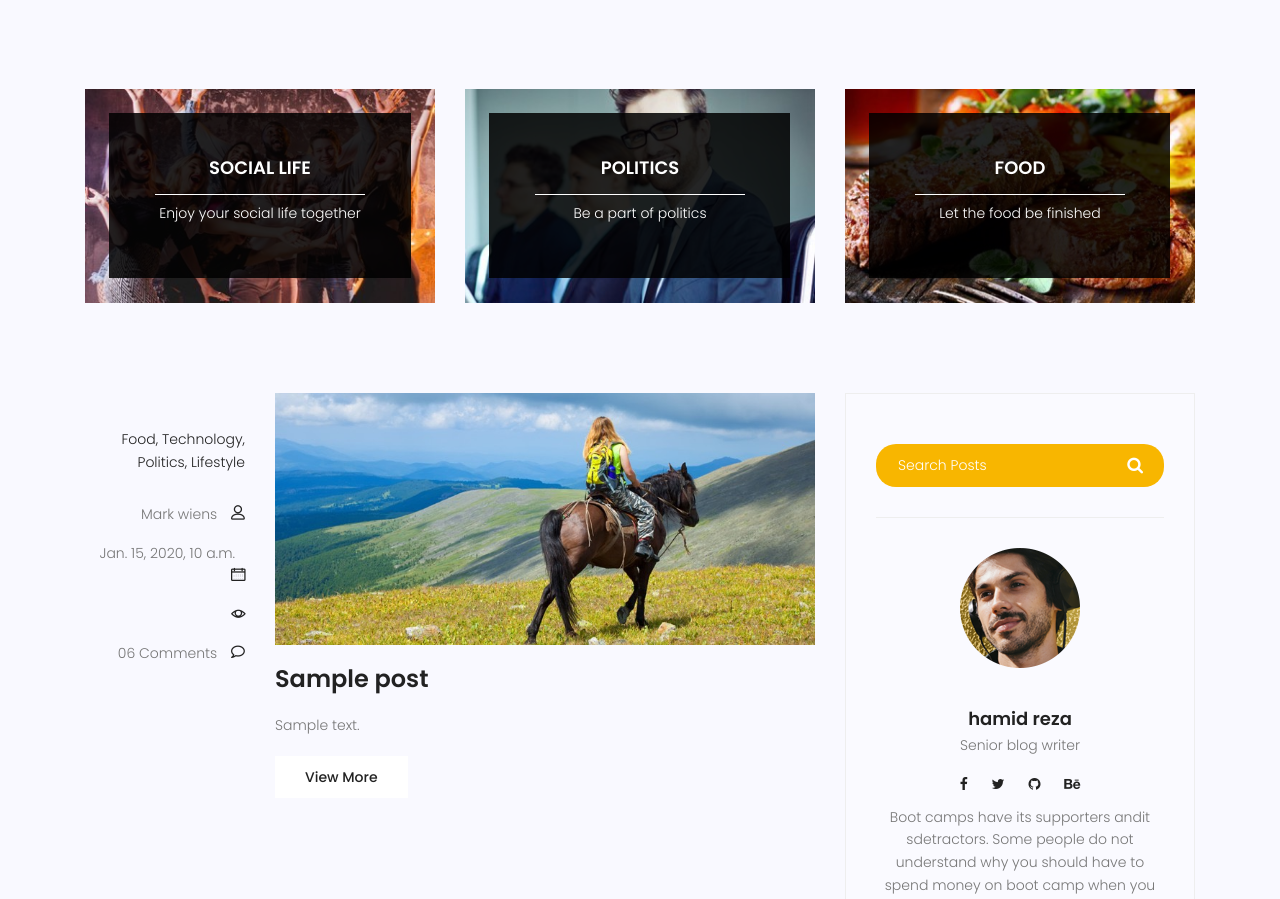
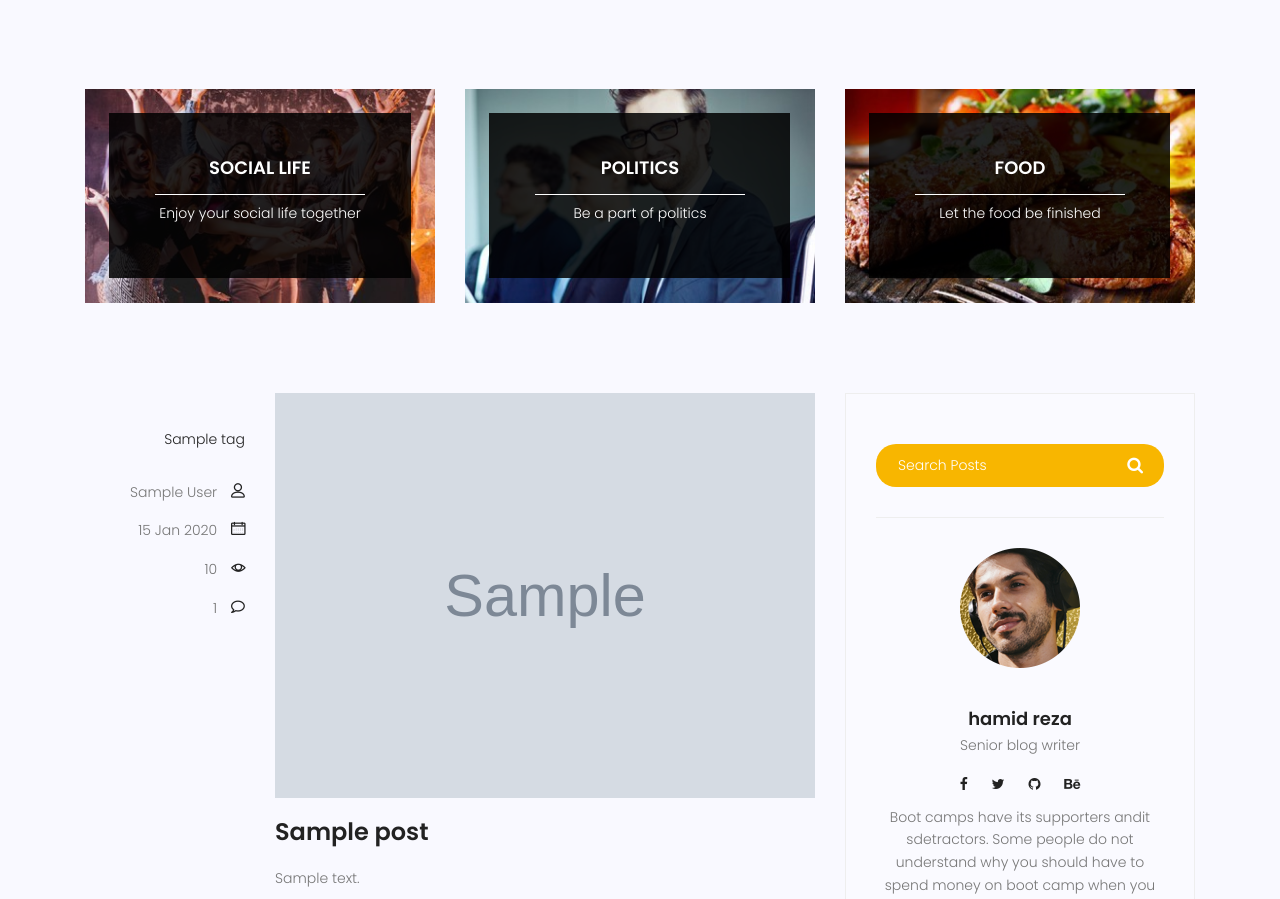
Before and after one commit to django1401/first_django_project, a Django app: page /blog in a window 1280 px wide. Shown: the part 689-1588 px from the top of the page. Run offline with Django 4.2, Linux system fonts and the light colour scheme; tables that the repository leaves empty hold one stand-in row (values such as "Sample post"); grey boxes marked "Sample" are stand-in pictures; some libraries are stand-ins or nearby versions.

Commit message:
complete post model
model post complated

```diff
--- a/blog/admin.py
+++ b/blog/admin.py
@@ -1,5 +1,5 @@
 from django.contrib import admin
-from .models import Post
+from .models import Post, Category, Tags
 
 # Register your models here.
 
@@ -9,3 +9,7 @@ class PostAdmin(admin.ModelAdmin):
     list_filter = ['status']
     search_fields = ['title']
     empty_value_display = 'empty_value'
+
+
+admin.site.register(Category)
+admin.site.register(Tags)
--- a/blog/models.py
+++ b/blog/models.py
@@ -1,15 +1,32 @@
 from django.db import models
+from django.contrib.auth.models import User
 
-# Create your models here.
+
+class Category(models.Model):
+    name = models.CharField(max_length=200)
+    def __str__(self):
+        return self.name
+
+
+class Tags(models.Model):
+    name = models.CharField(max_length=200)
+    def __str__(self):
+        return self.name
+
+
+
+
 
 class Post(models.Model):
-    #image
-    #author
-    #category
+    image =models.ImageField(upload_to='blog', default='default.jpg')
+    author = models.ForeignKey(User, on_delete=models.CASCADE)
+    category = models.ManyToManyField(Category)
+    tag = models.ManyToManyField(Tags)
     #comments
     title = models.CharField(max_length=255)
     content = models.TextField()
     counted_views = models.IntegerField(default=0)
+    counted_comments = models.IntegerField(default=0)
     status = models.BooleanField(default=False)
     created_date = models.DateTimeField(auto_now_add=True)
     updated_date = models.DateTimeField(auto_now=True)
--- a/requirement.txt
+++ b/requirement.txt
@@ -1,5 +1,11 @@
 asgiref==3.6.0
 backports.zoneinfo==0.2.1
 Django==4.1.7
+numpy==1.24.2
+pandas==1.5.3
+Pillow==9.5.0
+python-dateutil==2.8.2
+pytz==2022.7.1
+six==1.16.0
 sqlparse==0.4.3
 tzdata==2022.7
--- a/template/blog/blog-home.html
+++ b/template/blog/blog-home.html
@@ -92,25 +92,24 @@
 				<div class="single-post row">
 					<div class="col-lg-3  col-md-3 meta-details">
 						<ul class="tags">
-							<li><a href="#">Food,</a></li>
-							<li><a href="#">Technology,</a></li>
-							<li><a href="#">Politics,</a></li>
-							<li><a href="#">Lifestyle</a></li>
+							{% for tag in post.tag.all %}
+							<li><a href="#">{{tag.name}}</a></li>
+							{% endfor %}
 						</ul>
 						<div class="user-details row">
-							<p class="user-name col-lg-12 col-md-12 col-6"><a href="#">Mark wiens</a> <span
+							<p class="user-name col-lg-12 col-md-12 col-6"><a href="#">{{post.author.get_full_name}}</a> <span
 									class="lnr lnr-user"></span></p>
-							<p class="date col-lg-12 col-md-12 col-6"><a href="#">{{post.published_date}}</a> <span
+							<p class="date col-lg-12 col-md-12 col-6"><a href="#">{{post.published_date|date:"d M Y"}}</a> <span
 									class="lnr lnr-calendar-full"></span></p>
-							<p class="view col-lg-12 col-md-12 col-6"><a href="#">{{post.counted_viwe}}</a> <span
+							<p class="view col-lg-12 col-md-12 col-6"><a href="#">{{post.counted_views}}</a> <span
 									class="lnr lnr-eye"></span></p>
-							<p class="comments col-lg-12 col-md-12 col-6"><a href="#">06 Comments</a> <span
+							<p class="comments col-lg-12 col-md-12 col-6"><a href="#">{{post.counted_comments}}</a> <span
 									class="lnr lnr-bubble"></span></p>
 						</div>
 					</div>
 					<div class="col-lg-9 col-md-9 ">
 						<div class="feature-img">
-							<img class="img-fluid" src="{% static 'img/blog/feature-img1.jpg' %}" alt="">
+							<img class="img-fluid" src="{{post.image.url}}" alt="">
 						</div>
 						<a class="posts-title" href="blog-single.html">
 							<h3>{{post.title}}</h3>
```
Also changed, not shown: blog/migrations/0001_initial.py, home/migrations/0001_initial.py, home/migrations/0002_student_status.py (deleted), home/migrations/0003_campingpackage_cheappackage_luxurypackage_and_more.py (deleted), media/default.jpg (added), media/test.jfif (added), media/test2.jpg (added).
